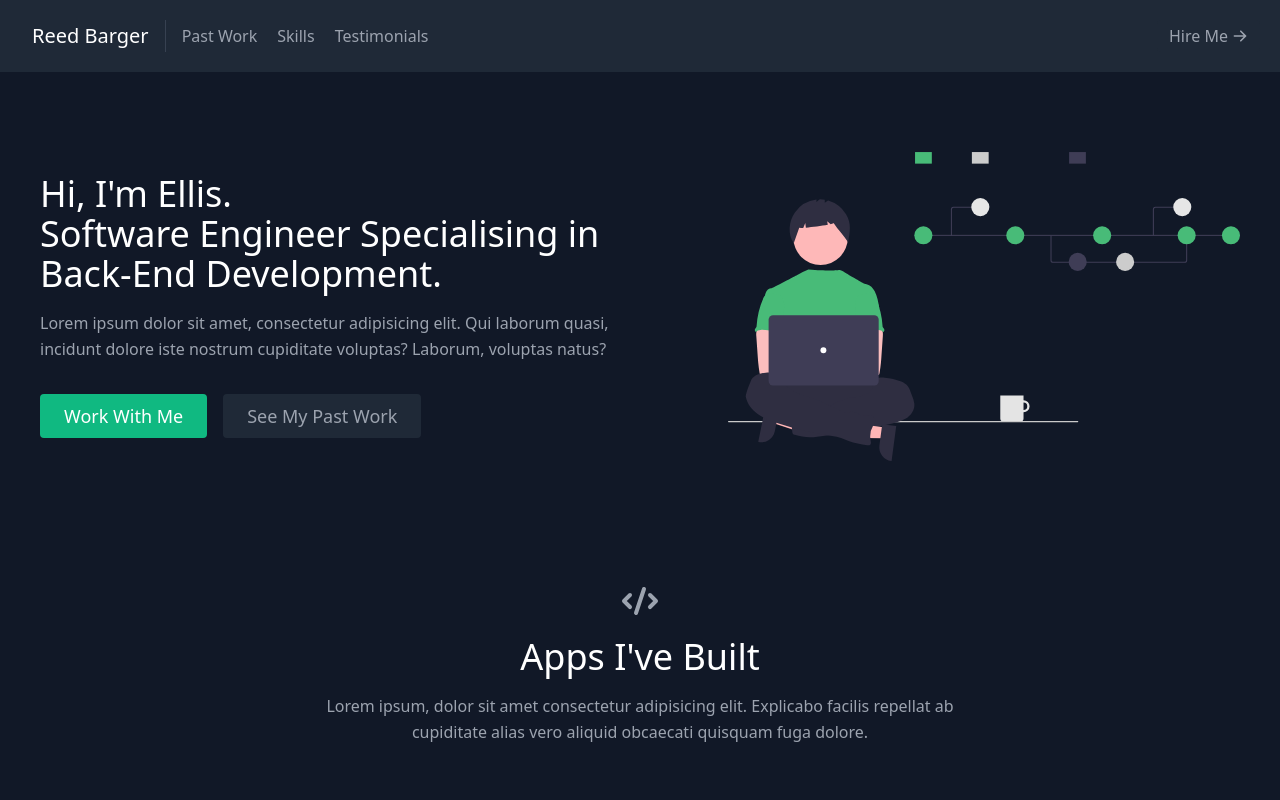
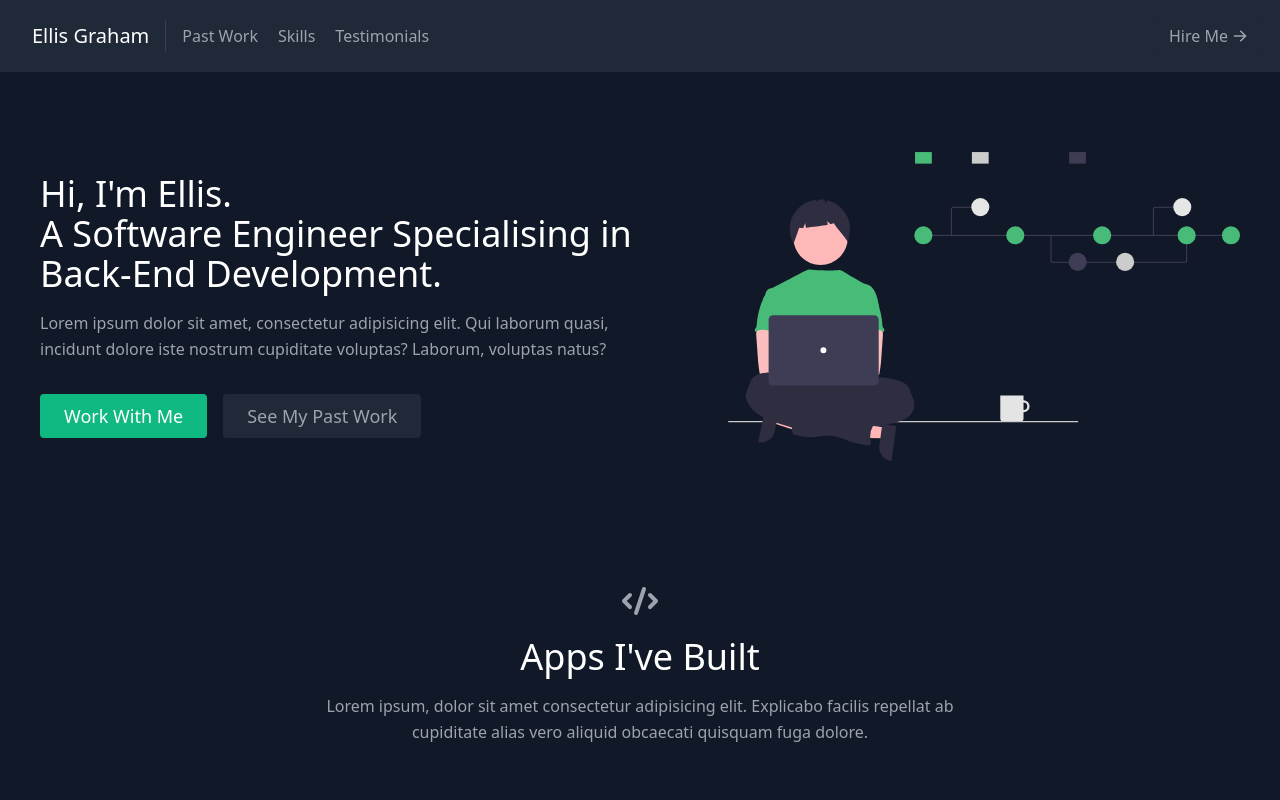
Before and after one commit to EllisG97/React-Portfolio, a React (Create React App) app: page / in a window 1280 px wide. Shown: the top 800 px of the page. Built offline with nearby package versions, Linux system fonts and the light colour scheme.

Commit message:
Updated NavBar
Added elements to nav bar

```diff
--- a/src/components/About.js
+++ b/src/components/About.js
@@ -7,7 +7,7 @@
         <div className="lg:flex-grow md:w-1/2 lg:pr-24 md:pr-16 flex flex-col md:items-start md:text-left mb-16 md:mb-0 items-center text-center">
           <h1 className="title-font sm:text-4xl text-3xl mb-4 font-medium text-white">
             Hi, I'm Ellis.
-            <br className="hidden lg:inline-block" />Software Engineer Specialising in
+            <br className="hidden lg:inline-block" />A Software Engineer Specialising in
             Back-End Development.
           </h1>
           <p className="mb-8 leading-relaxed">
--- a/src/components/Navbar.js
+++ b/src/components/Navbar.js
@@ -7,7 +7,7 @@
       <div className="container mx-auto flex flex-wrap p-5 flex-col md:flex-row items-center">
         <a className="title-font font-medium text-white mb-4 md:mb-0">
           <a href="#about" className="ml-3 text-xl">
-            Reed Barger
+            Ellis Graham
           </a>
         </a>
         <nav className="md:mr-auto md:ml-4 md:py-1 md:pl-4 md:border-l md:border-gray-700	flex flex-wrap items-center text-base justify-center">
```
